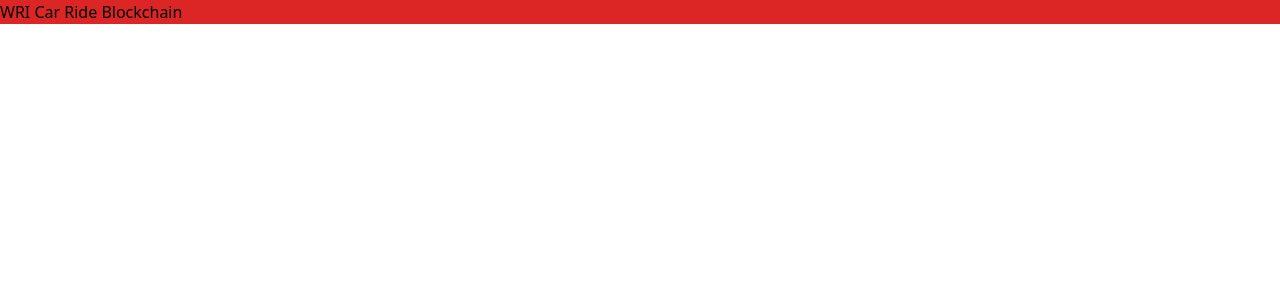
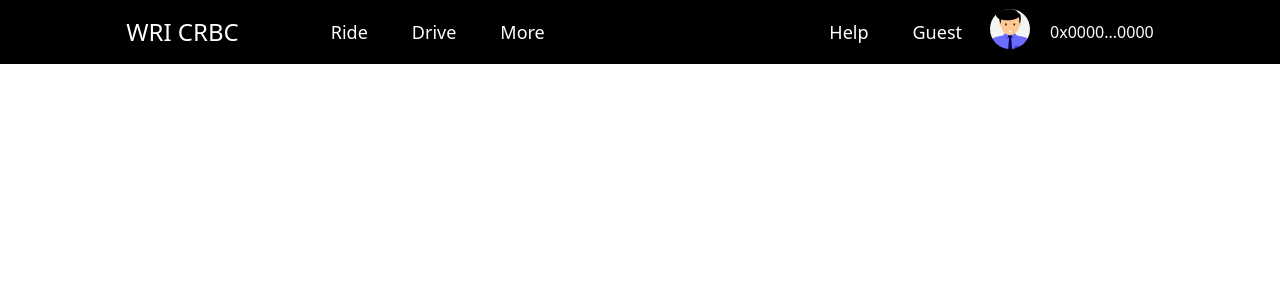
Before and after one commit to webroyit/5u0b8c-WRICarRideBlockchain, a Next.js app: page / in a window 1280 px wide. Shown: the top 300 px of the page. Built offline with nearby package versions, Linux system fonts and the light colour scheme.

Commit message:
Add Navbar

```diff
--- /dev/null
+++ b/components/Navbar.js
@@ -0,0 +1,37 @@
+import Image from 'next/image'
+import avatar from '../temp/avatar.jpeg'
+
+const style = {
+  wrapper: `h-16 w-full bg-black text-white flex md:justify-around items-center px-50 fixed z-20`,
+  leftMenu: `flex gap-3`,
+  logo: `text-2xl text-white flex cursor-pointer mr-16`,
+  menuItem: `text-lg text-white font-medium flex items-center mx-4 cursor-pointer`,
+  rightMenu: `flex gap-3 items-center`,
+  userImageContainer: `mr-2`,
+  userImage: `h-10 w-10 mr-4 rounded-full p-px object-cover cursor-pointer`,
+  loginButton: `flex items-center cursor-pointer rounded-full hover:bg-[#333333] px-4 py-1`,
+  loginText: `ml-2`,
+}
+
+const Navbar = () => {
+  return (
+    <div className={style.wrapper}>
+      <div className={style.leftMenu}>
+        <div className={style.logo}>WRI CRBC</div>
+        <div className={style.menuItem}>Ride</div>
+        <div className={style.menuItem}>Drive</div>
+        <div className={style.menuItem}>More</div>
+      </div>
+      <div className={style.rightMenu}>
+        <div className={style.menuItem}>Help</div>
+        <div className={style.menuItem}>Guest</div>
+        <div className={style.userImageContainer}>
+          <Image className={style.userImage} src={avatar} width={40} height={40} />
+        </div>
+        <div>0x0000...0000</div>
+      </div>
+    </div>
+  )
+}
+
+export default Navbar
--- a/pages/index.js
+++ b/pages/index.js
@@ -1,9 +1,13 @@
-import Head from 'next/head'
-import Image from 'next/image'
+import Navbar from "../components/Navbar"
+
+const style = {
+  wrapper: `h-screen w-screen flex flex-col`
+}
 
 export default function Home() {
   return (
-    <div className='bg-red-600'>
+    <div className={style.wrapper}>
+      <Navbar />
       <h1>WRI Car Ride Blockchain</h1>
     </div>
   )
```
Also changed, not shown: temp/avatar.jpeg (added), 1 other file (tests, documents, lock files or other folders).
